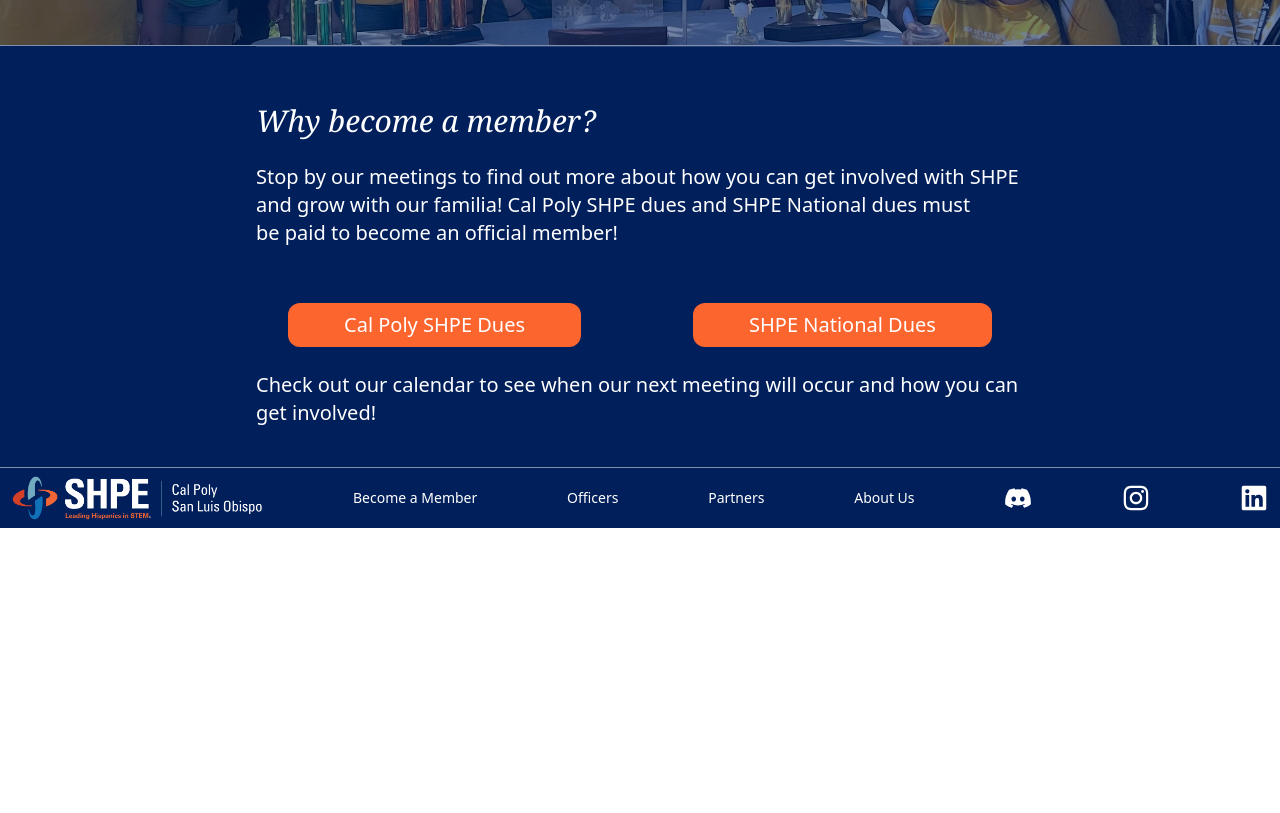
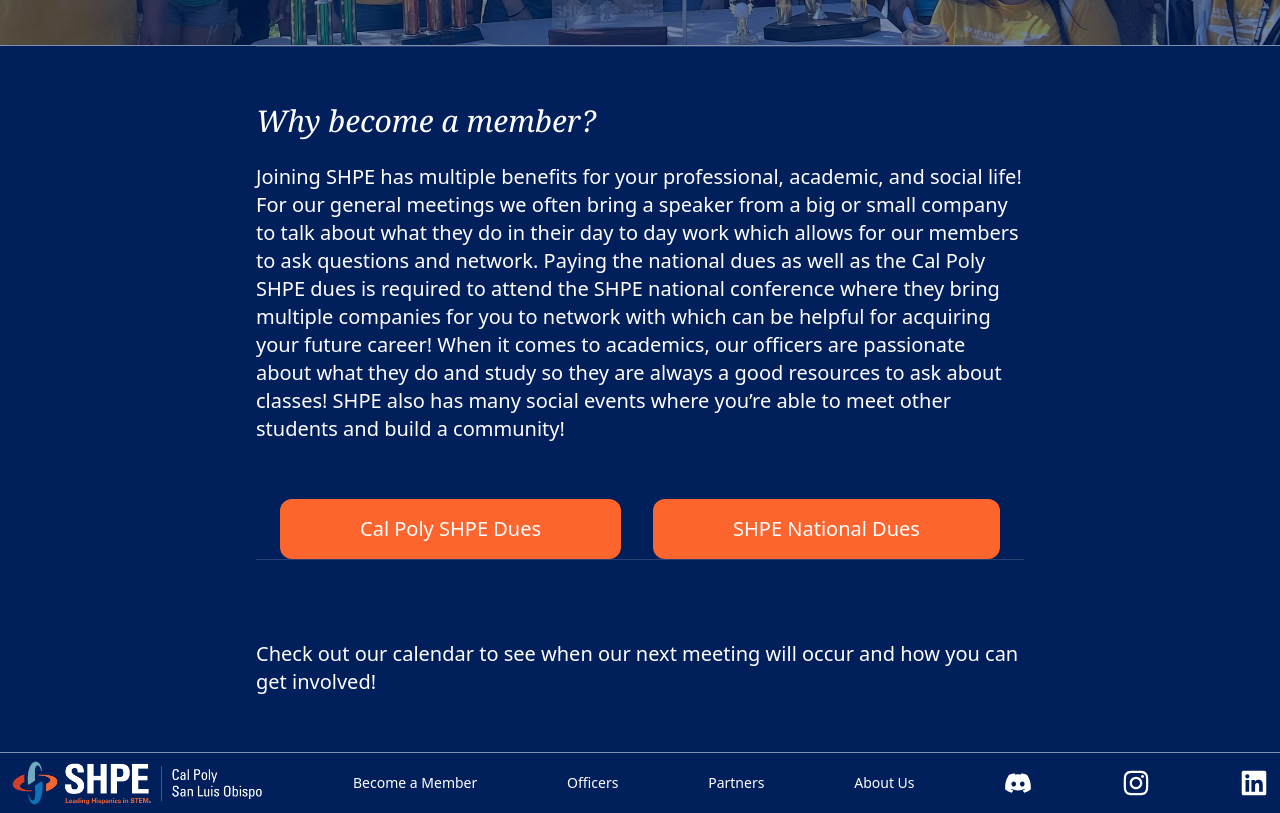
Before and after one commit to calpolyshpe/calpolyshpe.org, a Next.js app: page /members/become_a_member in a window 1280 px wide. Shown: the part 440-1253 px from the top of the page. Before the commit the page ends 968 px from the top, so only its background shows below. Built offline with nearby package versions, Linux system fonts and the light colour scheme.

Commit message:
update img and become a member page

```diff
--- a/src/components/OfficerCard.js
+++ b/src/components/OfficerCard.js
@@ -89,7 +89,7 @@
       role: "DCAB officer",
       email: "calpolyshpe.dcab@gmail.com",
       major: "\nCivil Engineering",
-      picture: "/Officer_Pics/Yanneli.jpg",
+      picture: "/Officer_Pics/Yanneli.JPG",
       blurb:
         "I am an incoming 3rd year civil engineering student from Lompoc, CA & Jalisco, Mex. I enjoy spending quality time with my friends and my family. I lived in Jalisco for 7 years and my direct family lives there so I go back as often as I can.\n\nSince Spring Quarter of 2023 I've been a Student Assistant for the Latinx Center (La CASA) and our main focus is to provide resources to students and create a community on campus. I decided to join SHPE and take the DCAB role mainly to continue on doing what I do in my current job which is support students and make them feel welcome. I made a lot of friends through SHPE and the club also provides a lot of opportunities for your success so I would suggest to take advantage of them, and if you have any questions feel free to come up to me or any of the other officers and we'll do our best to help. I can't wait to see what amazing things SHPE has stored for this 2024-2025 academic year!",
     },
--- a/src/pages/members/become_a_member.js
+++ b/src/pages/members/become_a_member.js
@@ -8,30 +8,31 @@
       <WhatIs
         question={"Why become a member?"}
         response={
-          "Stop by our meetings to find out more about how you can get involved with SHPE and grow with our familia! Cal Poly SHPE dues and SHPE National dues must be paid to become an official member!"
+          "Joining SHPE has multiple benefits for your professional, academic, and social life! For our general meetings we often bring a speaker from a big or small company to talk about what they do in their day to day work which allows for our members to ask questions and network. Paying the national dues as well as the Cal Poly SHPE dues is required to attend the SHPE national conference where they bring multiple companies for you to network with which can be helpful for acquiring your future career! When it comes to academics, our officers are passionate about what they do and study so they are always a good resources to ask about classes! SHPE also has many social events where you’re able to meet other students and build a community!"
         }
       />
       <div className="bg-[#001F5B] flex flex-col items-center">
-        <div className="lg:w-3/5 w-3/4 h-auto flex justify-center items-center">
-          <button className="text-white bg-[#FD652F] rounded-xl lg:text-xl md:text-sm text-[9px] md:px-14 px-4 md:py-2 py-1 md:mr-14 mr-4">
-            <a
-              href="https://apps.asi.calpoly.edu/paypal274"
-              target="_blank"
-            >
+        <div className="md:w-3/5 w-3/4 h-auto flex md:flex-row flex-col justify-center items-center space-y-4 md:space-y-0 md:space-x-8">
+          <button className="text-white bg-[#FD652F] rounded-xl md:text-xl text-lg text-xs md:px-20 px-12 md:py-4 py-2 whitespace-nowrap w-full md:w-auto">
+            <a href="https://apps.asi.calpoly.edu/paypal274" target="_blank">
               Cal Poly SHPE Dues
             </a>
           </button>
-          <button className="text-white bg-[#FD652F] rounded-xl lg:text-xl md:text-sm text-[9px] md:px-14 px-4 md:py-2 py-1 md:ml-14 ml-4">
+          <button className="text-white bg-[#FD652F] rounded-xl md:text-xl text-lg text-xs md:px-20 px-12 md:py-4 py-2 whitespace-nowrap w-full md:w-auto">
             <a href="https://www.shpeconnect.org/eweb/DynamicPage.aspx?WebCode=LoginRequired&expires=yes&Site=shpe">
               SHPE National Dues
             </a>
           </button>
         </div>
-        <h1 className="text-white flex justify-center lg:w-3/5 w-3/4 h-auto lg:text-xl md:text-sm text-[9px] font-sans md:mt-6 mt-3 pb-10">
-          Check out our calendar to see when our next meeting will occur and how
-          you can get involved!
-        </h1>
+        {/* <h1 className="text-white md:text-xl sm:text-md text-sm font-sans md:pt-6 pt-4 leading-relaxed my-10">
+          Check out our calendar to see when our next meeting will occur and how you can get involved!
+        </h1> */}
       </div>
+      <WhatIs
+        response={
+          "Check out our calendar to see when our next meeting will occur and how you can get involved!"
+        }
+      />
     </main>
   );
 }
```
